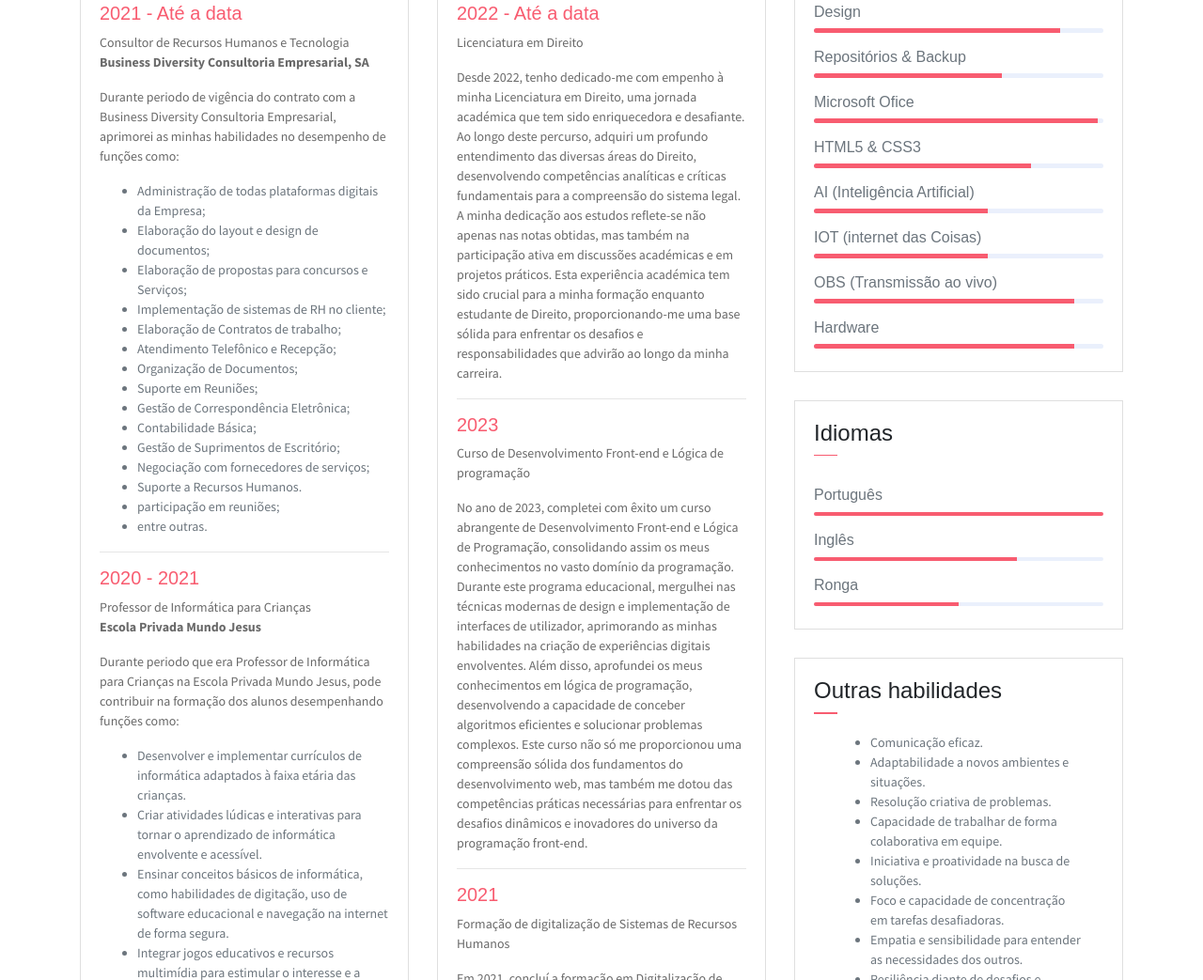
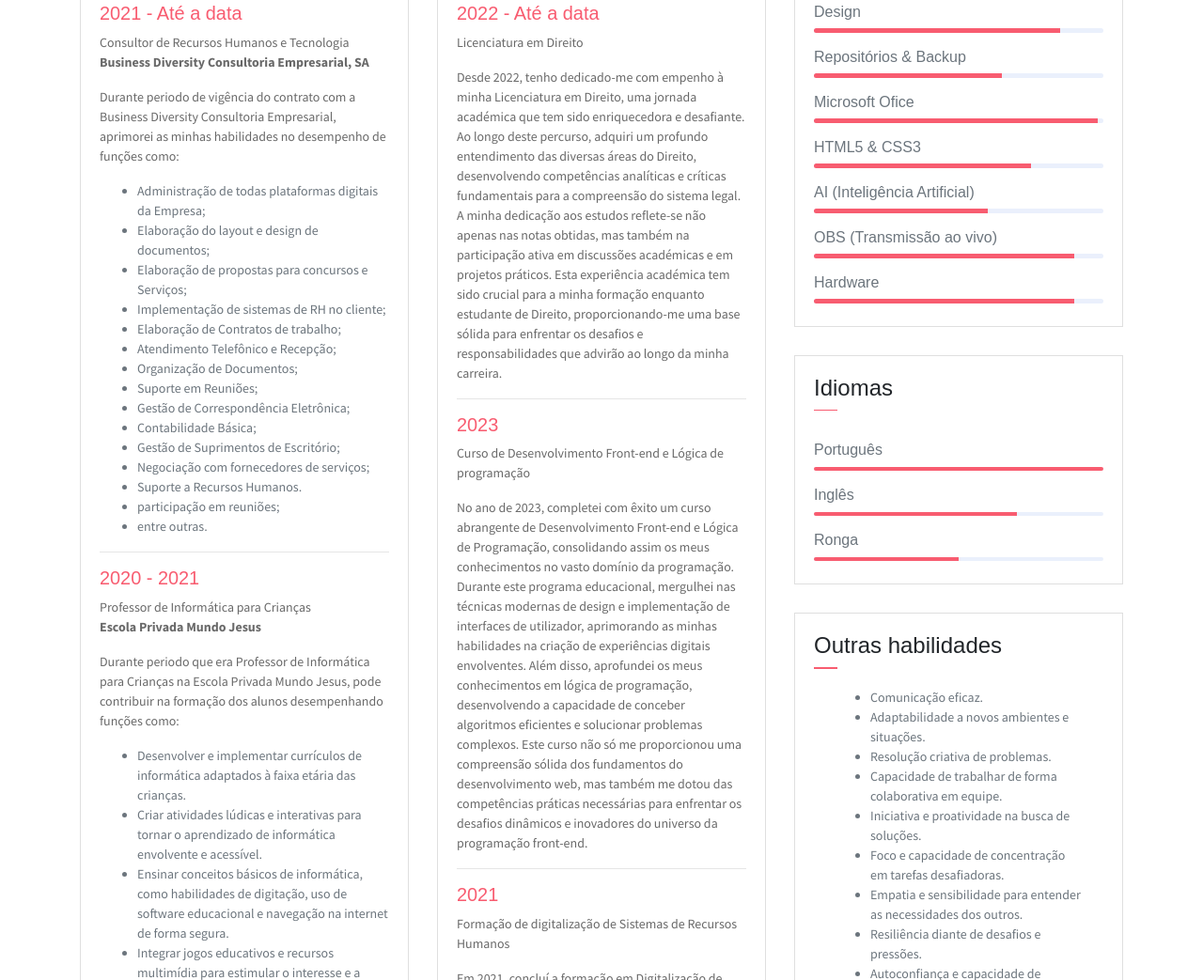
Before and after one commit to ShelzerTembe/Portifolio, a website: page base/public_html/index.html in a window 1280 px wide. Shown: the part 1490-2533 px from the top of the page at 94% size. Drawn offline with Linux system fonts and the light colour scheme.

Commit message:
Update index.html

```diff
--- a/base/public_html/index.html
+++ b/base/public_html/index.html
@@ -255,10 +255,10 @@
                             <div class="progress mb-3">
                                 <div class="progress-bar bg-danger" role="progressbar" style="width: 60%" aria-valuenow="75" aria-valuemin="0" aria-valuemax="100"></div>
                             </div>
-                            <h6>IOT (internet das Coisas)</h6>
+                            <!--<h6>IOT (internet das Coisas)</h6>
                             <div class="progress mb-3">
                                 <div class="progress-bar bg-danger" role="progressbar" style="width: 60%" aria-valuenow="75" aria-valuemin="0" aria-valuemax="100"></div>
-                            </div>
+                            </div>-->
                             <h6>OBS (Transmissão ao vivo)</h6>
                             <div class="progress mb-3">
                                 <div class="progress-bar bg-danger" role="progressbar" style="width: 90%" aria-valuenow="75" aria-valuemin="0" aria-valuemax="100"></div>
```
